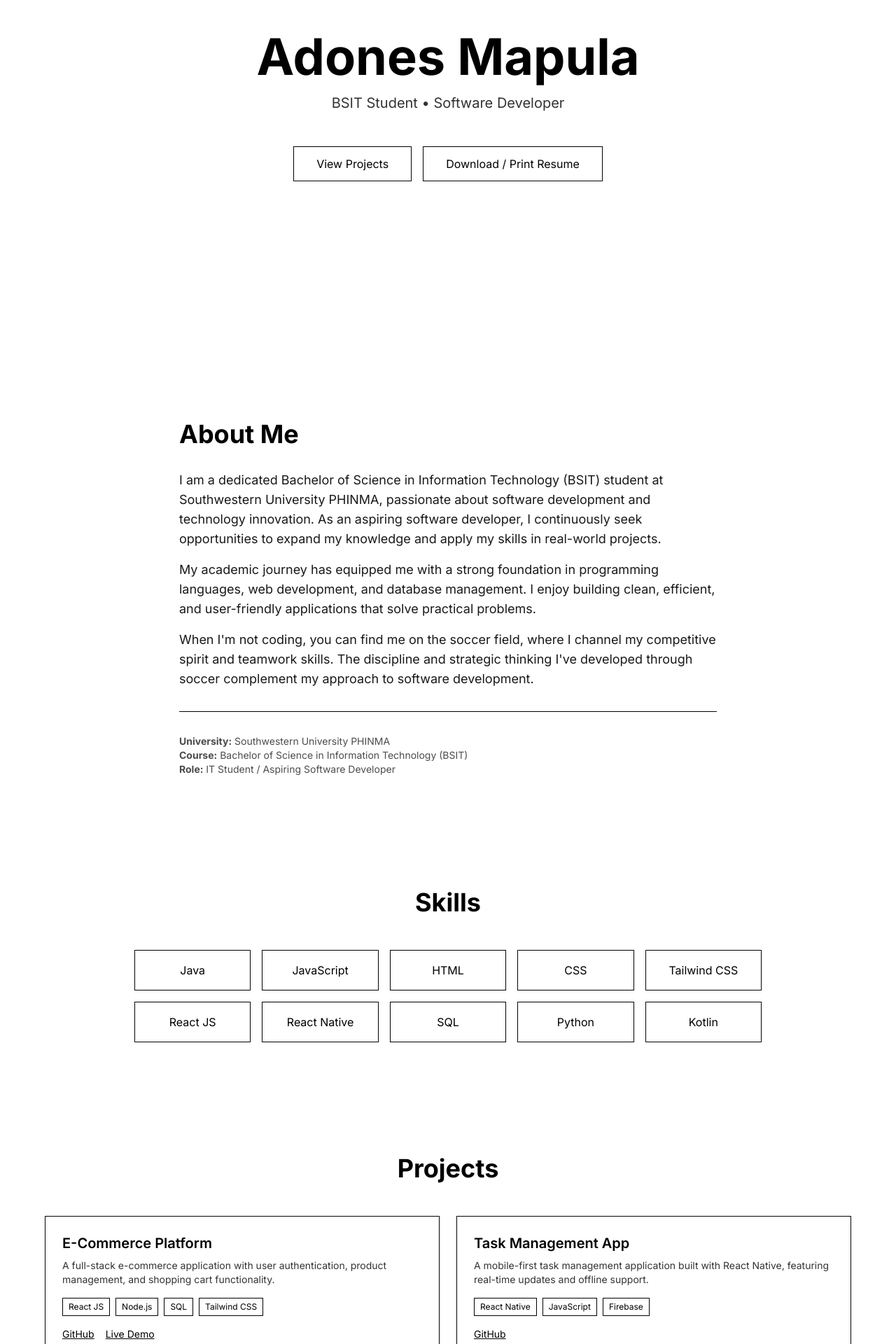
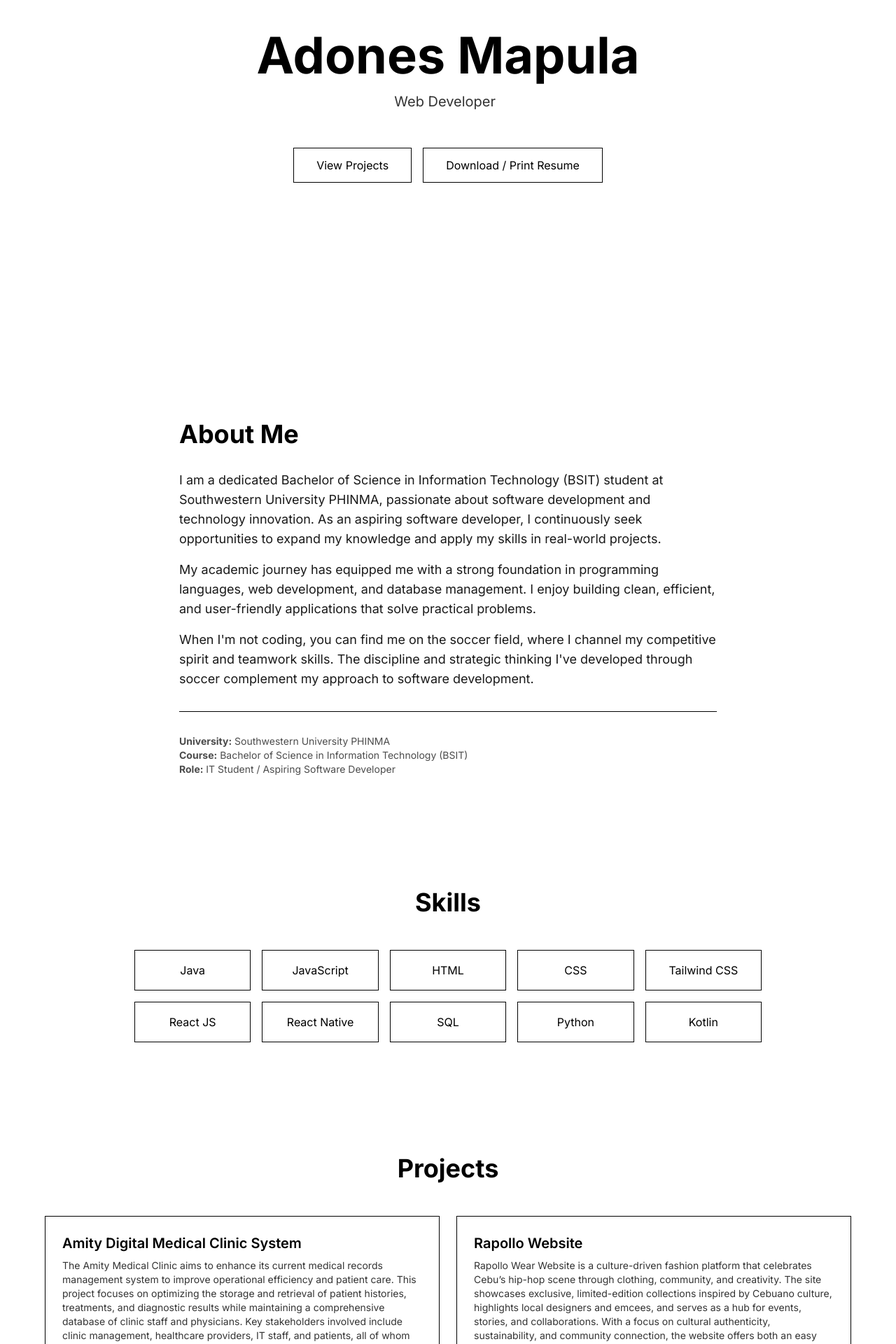
Before and after one commit to AdonesMapula/MapulaMinimalPortfolio, a React (Vite) app: page / in a window 1280 px wide. Shown: the part 280-2200 px from the top of the page at 70% size. Built offline with nearby package versions, Linux system fonts and the light colour scheme.

Commit message:
Update project details, enhance print functionality, and add typewriter effect component

```diff
--- /dev/null
+++ b/src/components/Typewriter.jsx
@@ -0,0 +1,53 @@
+import { useState, useEffect } from 'react';
+
+const Typewriter = ({ texts, speed = 100, deleteSpeed = 50, pauseTime = 2000 }) => {
+  const [currentTextIndex, setCurrentTextIndex] = useState(0);
+  const [currentText, setCurrentText] = useState('');
+  const [isDeleting, setIsDeleting] = useState(false);
+  const [charIndex, setCharIndex] = useState(0);
+
+  useEffect(() => {
+    const currentFullText = texts[currentTextIndex] || '';
+
+    let timeout;
+
+    if (!isDeleting && charIndex < currentFullText.length) {
+      // Typing mode - add characters
+      timeout = setTimeout(() => {
+        setCurrentText(currentFullText.substring(0, charIndex + 1));
+        setCharIndex(charIndex + 1);
+      }, speed);
+    } else if (!isDeleting && charIndex === currentFullText.length && currentFullText.length > 0) {
+      // Finished typing - pause before deleting
+      timeout = setTimeout(() => {
+        setIsDeleting(true);
+      }, pauseTime);
+    } else if (isDeleting && charIndex > 0) {
+      // Deleting mode - remove characters
+      timeout = setTimeout(() => {
+        setCurrentText(currentFullText.substring(0, charIndex - 1));
+        setCharIndex(charIndex - 1);
+      }, deleteSpeed);
+    } else if (isDeleting && charIndex === 0) {
+      // Finished deleting - move to next text
+      const nextIndex = (currentTextIndex + 1) % texts.length;
+      setCurrentTextIndex(nextIndex);
+      setIsDeleting(false);
+      setCharIndex(0);
+      setCurrentText('');
+    }
+
+    return () => {
+      if (timeout) clearTimeout(timeout);
+    };
+  }, [charIndex, isDeleting, currentTextIndex, texts, speed, deleteSpeed, pauseTime]);
+
+  return (
+    <span>
+      {currentText}
+      <span className="typewriter-cursor">|</span>
+    </span>
+  );
+};
+
+export default Typewriter;
--- a/src/data/projects.js
+++ b/src/data/projects.js
@@ -1,18 +1,18 @@
 export const projects = [
   {
     id: 1,
-    name: 'E-Commerce Platform',
-    description: 'A full-stack e-commerce application with user authentication, product management, and shopping cart functionality.',
-    techStack: ['React JS', 'Node.js', 'SQL', 'Tailwind CSS'],
-    github: 'https://github.com/yourusername/ecommerce-platform',
-    liveDemo: 'https://ecommerce-demo.com',
+    name: 'Amity Digital Medical Clinic System',
+    description: 'The Amity Medical Clinic aims to enhance its current medical records management system to improve operational efficiency and patient care. This project focuses on optimizing the storage and retrieval of patient histories, treatments, and diagnostic results while maintaining a comprehensive database of clinic staff and physicians. Key stakeholders involved include clinic management, healthcare providers, IT staff, and patients, all of whom play crucial roles in ensuring the system meets their operational needs and complies with privacy standards.',
+    techStack: ['Android Studio:Java', 'Node.js', 'SQL'],
+    github: 'https://github.com/AdonesMapula/AMITY-FINAL.git',
+    liveDemo: null,
   },
   {
     id: 2,
-    name: 'Task Management App',
-    description: 'A mobile-first task management application built with React Native, featuring real-time updates and offline support.',
+    name: 'Rapollo Website',
+    description: 'Rapollo Wear Website is a culture-driven fashion platform that celebrates Cebu’s hip-hop scene through clothing, community, and creativity. The site showcases exclusive, limited-edition collections inspired by Cebuano culture, highlights local designers and emcees, and serves as a hub for events, stories, and collaborations. With a focus on cultural authenticity, sustainability, and community connection, the website offers both an easy shopping experience and an immersive look into Cebu’s vibrant hip-hop movement.',
     techStack: ['React Native', 'JavaScript', 'Firebase'],
-    github: 'https://github.com/yourusername/task-manager',
+    github: 'https://github.com/AdonesMapula/rapollo-web.git',
     liveDemo: null,
   },
   {
@@ -20,15 +20,15 @@ export const projects = [
     name: 'Portfolio Website',
     description: 'A minimalist portfolio website showcasing projects and skills with a clean, responsive design.',
     techStack: ['React JS', 'Tailwind CSS', 'HTML'],
-    github: 'https://github.com/yourusername/portfolio',
-    liveDemo: 'https://portfolio-demo.com',
+    github: 'https://github.com/AdonesMapula/MapulaMinimalPortfolio.git',
+    liveDemo: null,
   },
   {
     id: 4,
-    name: 'Data Analysis Tool',
-    description: 'A Python-based data analysis tool for processing and visualizing datasets with interactive charts.',
-    techStack: ['Python', 'Pandas', 'Matplotlib'],
-    github: 'https://github.com/yourusername/data-analysis',
+    name: 'Upcycled Streetwear',
+    description: 'Upcycled Streetwear E-Commerce System is a customized mobile and web-based platform designed to modernize the brand’s social-media-driven selling process through an auction-style bidding experience. Built by third-year IT students from Southwestern University-PHINMA, the system streamlines inventory management, automates sales tracking, and enhances customer engagement. With a customer-facing mobile app for real-time bidding and a web-based admin dashboard for managing products, orders, and analytics, the platform preserves the excitement of live bidding while providing a more efficient, organized, and scalable solution for the business.',
+    techStack: ['React JS', 'Tailwind CSS', 'Firebase'],
+    github: 'https://github.com/LudiveseCristian/final_USW.git',
     liveDemo: null,
   },
 ];
--- a/src/index.css
+++ b/src/index.css
@@ -28,6 +28,21 @@
   }
 }
 
+/* Typewriter cursor animation */
+@keyframes blink {
+  0%, 50% {
+    opacity: 1;
+  }
+  51%, 100% {
+    opacity: 0;
+  }
+}
+
+.typewriter-cursor {
+  animation: blink 1s infinite;
+  margin-left: 2px;
+}
+
 /* Print Styles */
 @media print {
   * {
@@ -52,8 +67,25 @@
     display: none !important;
   }
 
+  /* Hide all sections by default when printing */
   section {
+    display: none !important;
     page-break-inside: avoid;
+  }
+
+  /* Show only resume section when printing resume */
+  body.print-resume .resume-section {
+    display: block !important;
+  }
+
+  /* Show only cover letter section when printing cover letter */
+  body.print-cover-letter .cover-letter-section {
+    display: block !important;
+  }
+
+  /* If no print class is set, show all sections (fallback) */
+  body:not(.print-resume):not(.print-cover-letter) section {
+    display: block !important;
   }
 
   .resume-content,
--- a/src/sections/CoverLetter.jsx
+++ b/src/sections/CoverLetter.jsx
@@ -2,6 +2,17 @@ import PrintButton from '../components/PrintButton';
 
 const CoverLetter = () => {
   const handlePrint = () => {
+    // Add print class to this section and remove from others
+    document.body.classList.add('print-cover-letter');
+    document.body.classList.remove('print-resume');
+
+    // Remove class after print dialog closes
+    const handleAfterPrint = () => {
+      document.body.classList.remove('print-cover-letter');
+      window.removeEventListener('afterprint', handleAfterPrint);
+    };
+    window.addEventListener('afterprint', handleAfterPrint);
+
     window.print();
   };
 
@@ -14,7 +25,7 @@ const CoverLetter = () => {
   return (
     <section
       id="cover-letter"
-      className="py-20 px-4 sm:px-6 lg:px-8 print:py-0"
+      className="cover-letter-section py-20 px-4 sm:px-6 lg:px-8 print:py-0"
     >
       <div className="max-w-4xl mx-auto">
         <div className="no-print mb-8 flex justify-center">
--- a/src/sections/Hero.jsx
+++ b/src/sections/Hero.jsx
@@ -1,3 +1,5 @@
+import Typewriter from '../components/Typewriter';
+
 const Hero = () => {
   const scrollToSection = (sectionId) => {
     const element = document.getElementById(sectionId);
@@ -13,6 +15,15 @@ const Hero = () => {
     }, 500);
   };
 
+  const typewriterTexts = [
+    'BSIT Student',
+    'Web Developer',
+    'React Developer',
+    'Mobile App Developer',
+    'Problem Solver',
+    'Tech Enthusiast',
+  ];
+
   return (
     <section
       id="hero"
@@ -22,8 +33,8 @@ const Hero = () => {
         <h1 className="text-5xl md:text-7xl font-bold mb-4">
           Adones Mapula
         </h1>
-        <p className="text-lg md:text-xl mb-12 opacity-80">
-          BSIT Student • Software Developer
+        <p className="text-lg md:text-xl mb-12 opacity-80 min-h-[2rem]">
+          <Typewriter texts={typewriterTexts} speed={100} deleteSpeed={50} pauseTime={2000} />
         </p>
         <div className="flex flex-col sm:flex-row gap-4 justify-center">
           <button
--- a/src/sections/Resume.jsx
+++ b/src/sections/Resume.jsx
@@ -4,13 +4,24 @@ import PrintButton from '../components/PrintButton';
 
 const Resume = () => {
   const handlePrint = () => {
+    // Add print class to this section and remove from others
+    document.body.classList.add('print-resume');
+    document.body.classList.remove('print-cover-letter');
+
+    // Remove class after print dialog closes
+    const handleAfterPrint = () => {
+      document.body.classList.remove('print-resume');
+      window.removeEventListener('afterprint', handleAfterPrint);
+    };
+    window.addEventListener('afterprint', handleAfterPrint);
+
     window.print();
   };
 
   return (
     <section
       id="resume"
-      className="py-20 px-4 sm:px-6 lg:px-8 print:py-0"
+      className="resume-section py-20 px-4 sm:px-6 lg:px-8 print:py-0"
     >
       <div className="max-w-4xl mx-auto">
         <div className="no-print mb-8 flex justify-center">
```
